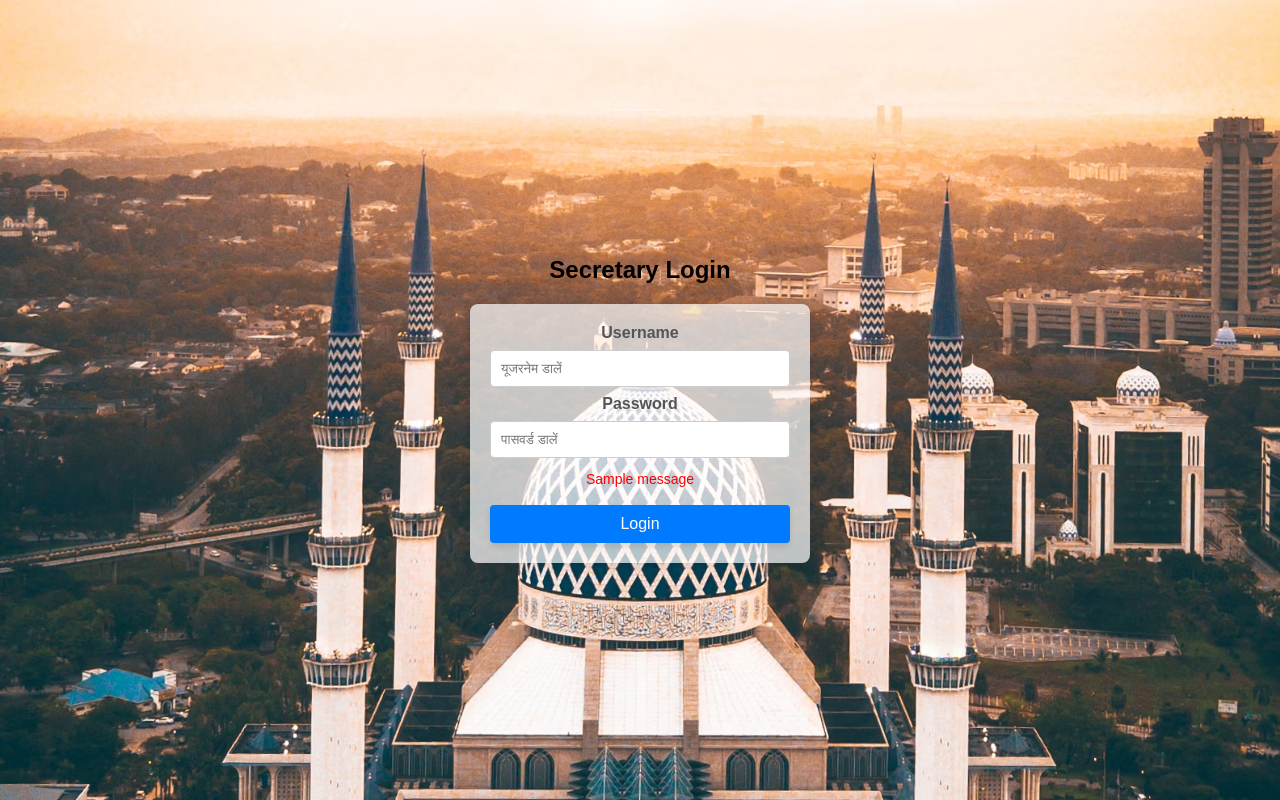
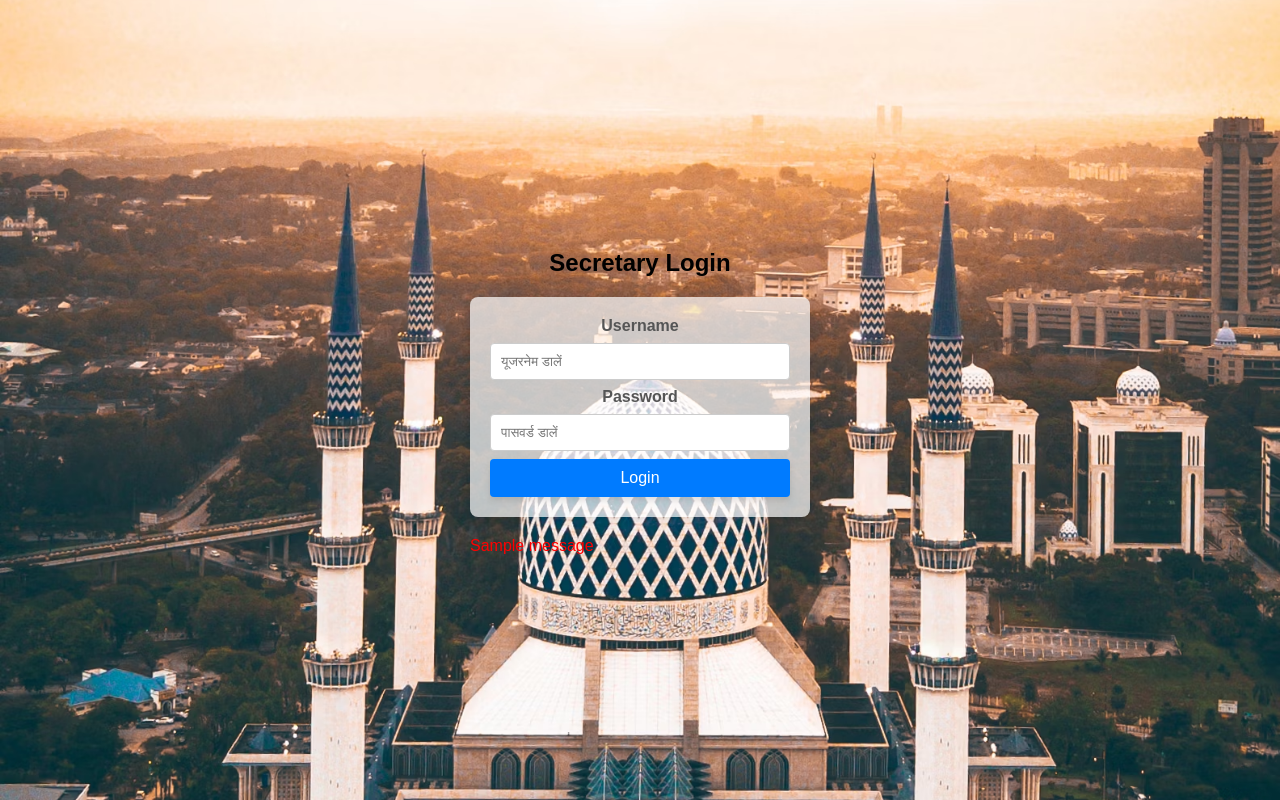
Before and after one commit to ajaj123-debug/Mosque-fund-management-system, a Django app: page /manager/login/ in a window 1280 px wide. Run offline with Django 5.2, Linux system fonts and the light colour scheme; one stand-in notice (Sample message) is shown.

Commit message:
last commit

```diff
--- a/community_fund/templates/manager_login.html
+++ b/community_fund/templates/manager_login.html
@@ -22,12 +22,13 @@
         }
 
         h2 {
-            color: black;
+            color: black; /* Adjusted text color to contrast with the dark background */
             margin-bottom: 20px;
             text-align: center;
         }
 
         form {
+            background-color: #ffffff;
             background-color: rgba(255, 255, 255, 0.7);
             border-radius: 8px;
             box-shadow: 0 2px 10px rgba(0, 0, 0, 0.1);
@@ -77,17 +78,21 @@
             transform: translateY(-2px);
         }
 
-        .error-message {
-            color: red;
-            font-size: 14px;
-            margin-top: 5px;
+        ul {
+            list-style-type: none;
+            padding: 0;
+            margin-top: 20px;
+        }
+
+        li {
+            color: red; /* Change color as needed */
         }
     </style>
 </head>
 <body>
     <div>
-        <h2>Secretary Login</h2>
-        <form method="POST" action="{% url 'manager_login' %}">
+        <h2>Secretary Login</h2> <!-- Moved heading above the form -->
+        <form method="POST"action="{% url 'login' %}">
             {% csrf_token %}
             <input type="hidden" name="next" value="{{ request.GET.next|default:'/add_transaction/' }}">
             <label for="username">Username</label>
@@ -95,14 +100,16 @@
             <br>
             <label for="password">Password</label>
             <input type="password" id="password" name="password" placeholder="पासवर्ड डालें" required>
-            {% if messages %}
-                {% for message in messages %}
-                    <div class="error-message">{{ message }}</div>
-                {% endfor %}
-            {% endif %}
             <br>
             <button type="submit">Login</button>
         </form>
+        {% if messages %}
+            <ul>
+                {% for message in messages %}
+                    <li>{{ message }}</li>
+                {% endfor %}
+            </ul>
+        {% endif %}
     </div>
 </body>
 </html>
--- a/community_fund/views.py
+++ b/community_fund/views.py
@@ -333,7 +333,7 @@ def manager_login(request):
             login(request)
             return redirect('add_transaction')  # Redirect to the add_transaction view
         else:
-            messages.error(request, 'Allah se Daro')
+            messages.error(request, 'Invalid username or password.')
 
     return render(request, 'manager_login.html')
 
```
